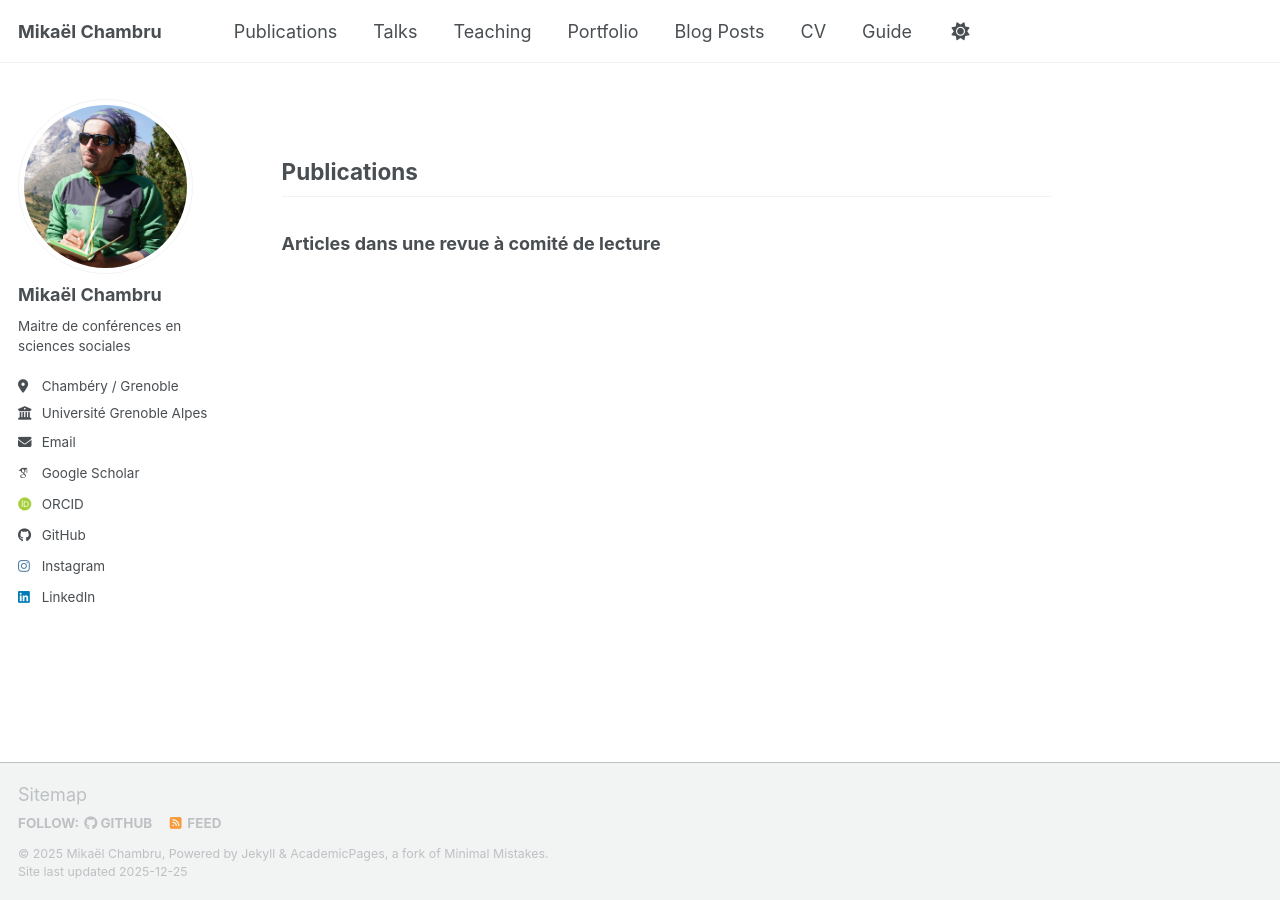
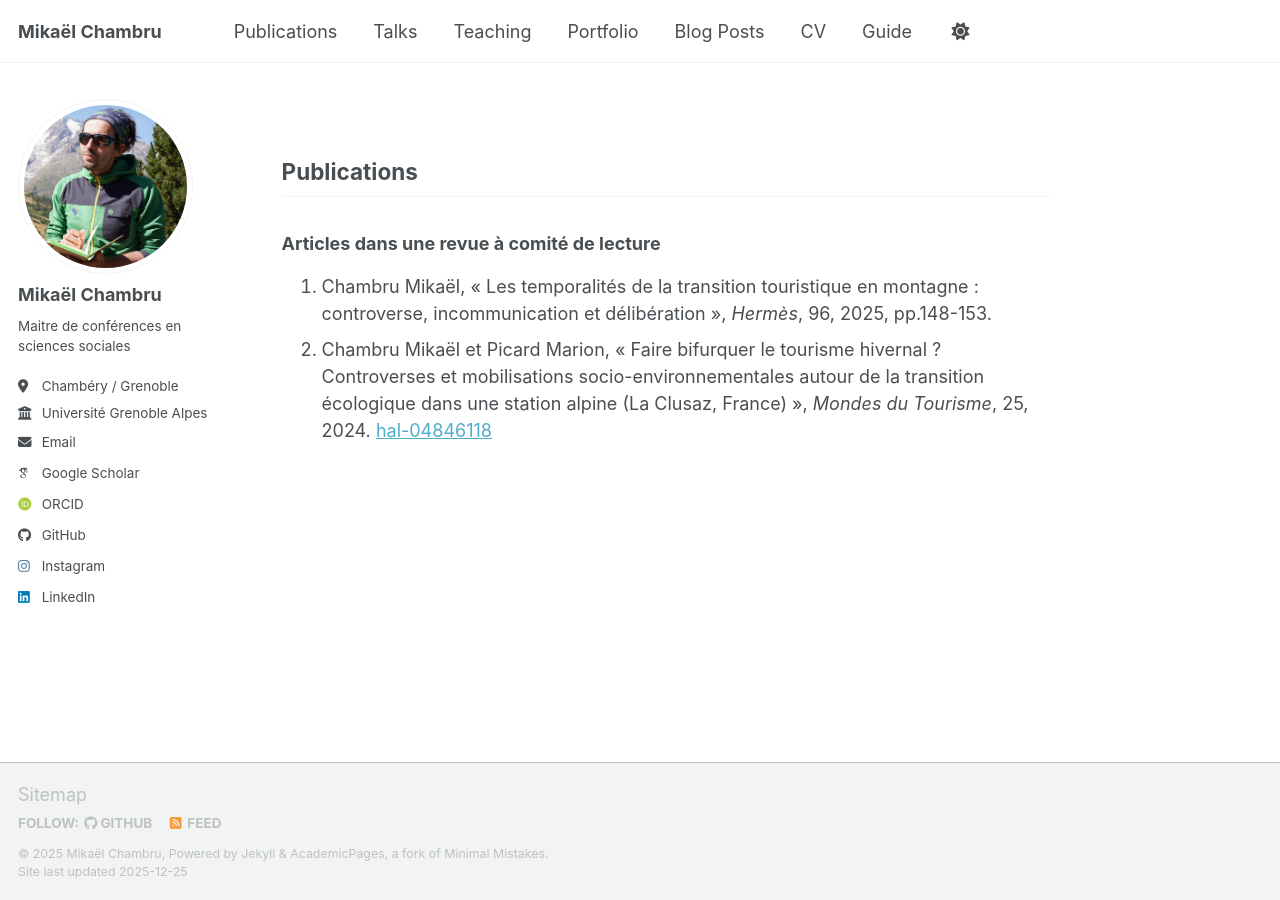
Before and after one commit to mikaelchambru/mikaelchambru.github.io, a Jekyll site: the page built from _pages/publications.md, in a window 1280 px wide. Built offline with Jekyll 4.4.1, drawn with Linux system fonts in a browser that asks for light colours; some web fonts are replaced; a script bundle is joined from its source files by our own code; library files that are not in the unit come from our copies.

Commit message:
Update publications.md

```diff
--- a/_pages/publications.md
+++ b/_pages/publications.md
@@ -8,3 +8,6 @@ redirect_from:
 ---
 ## Publications
 ### Articles dans une revue à comité de lecture
+
+1. Chambru Mikaël, « Les temporalités de la transition touristique en montagne : controverse, incommunication et délibération », *Hermès*, 96, 2025, pp.148-153.
+2. Chambru Mikaël et Picard Marion, « Faire bifurquer le tourisme hivernal ? Controverses et mobilisations socio-environnementales autour de la transition écologique dans une station alpine (La Clusaz, France) », *Mondes du Tourisme*, 25, 2024. [hal-04846118](https://hal.science/hal-04846118v1)
```
